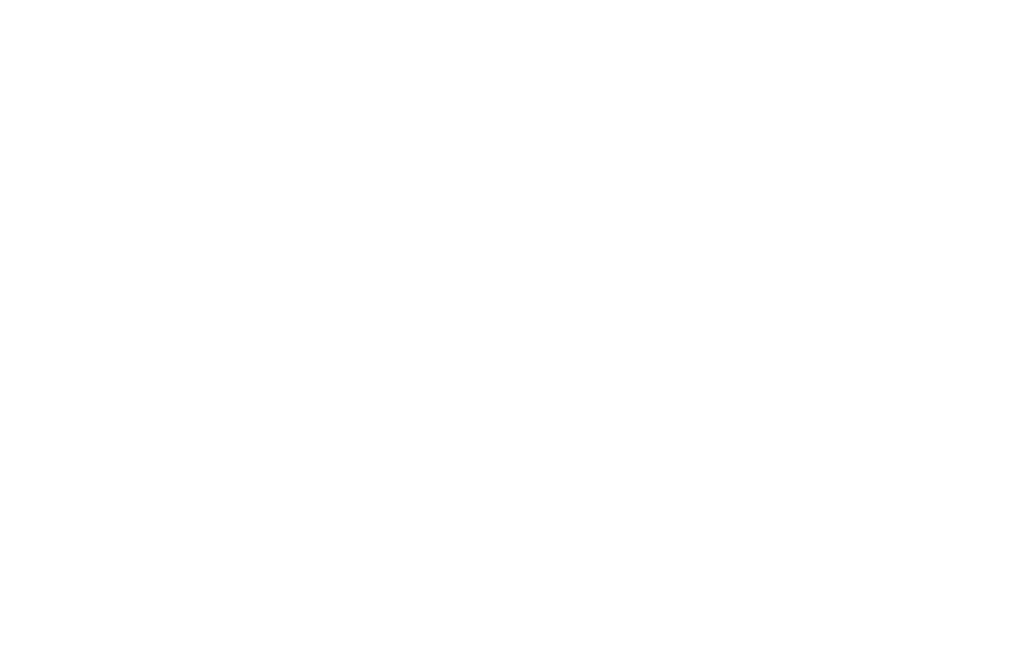
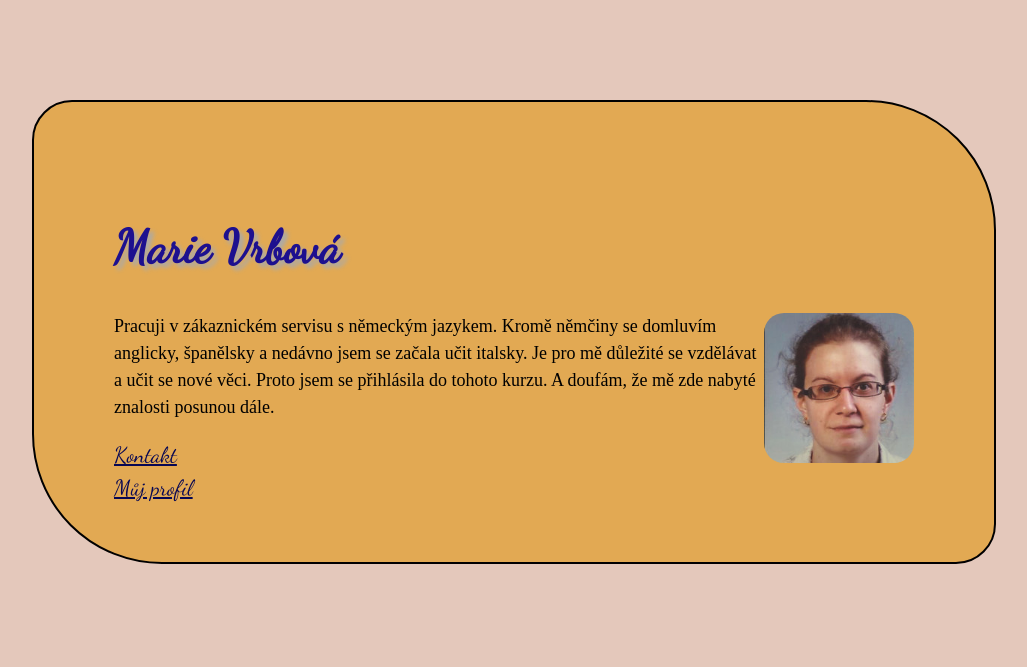
Before and after one commit to tvorimweb-2019-praha-podzim/projekt01-vizitka-mvrbova, a plain HTML site: page index.html in a window 1280 px wide. Shown: the whole page, without its empty margins (146-1173 px from the left). Drawn offline with Linux system fonts and the light colour scheme; a web font is replaced by a local one.

Commit message:
konečná verze

```diff
--- a/index.html
+++ b/index.html
@@ -1,18 +1,28 @@
-<!--
-Vytvoř osobní vizitku se:
+<!DOCTYPE html>
+<html lang="en">
+<head>
+    <meta charset="UTF-8">
+    <meta name="viewport" content="width=device-width, initial-scale=1.0">
+    <meta http-equiv="X-UA-Compatible" content="ie=edge">
+    <link rel="stylesheet" href="style.css">
+    <link href="https://fonts.googleapis.com/css?family=Dancing+Script|Sorts+Mill+Goudy&display=swap" rel="stylesheet">
+    <title>Vizitka</title>
+</head>
+<body>
+<div class="box">
 
-- jménem,
-- krátkým odstavcem o sobě,
-- odkazem na svůj profil,
-- vlastní fotkou (aby tě lektoři poznali),
-- odkazem na svůj e-mail.
+    <h1>Marie Vrbová</h1>
 
-Vizitku ostyluj pomocí CSS:
+    <img src="foto.jpg" alt="foto" width="150" height="150">
 
-- Nastav barvu pozadí, popředí
-- Uprav velikost písma, zarovnání textu
-- Přidej si vlastní písmo např. z Google Fonts
-- Další vlastnosti dle vlastního uvážení
+    <p>Pracuji v zákaznickém servisu s německým jazykem. Kromě němčiny se domluvím anglicky, španělsky a nedávno jsem se začala učit italsky. Je pro mě důležité se vzdělávat a učit se nové věci. Proto jsem se přihlásila do tohoto kurzu. A doufám, že mě zde nabyté znalosti posunou dále.</p>
 
-Tip: Webdesign In 4 Minutes https://jgthms.com/web-design-in-4-minutes/
--->
+<div>
+    <a href="mailto:vrbova.marie@centrum.cz" class="kontakt">Kontakt</a><br>
+    <a href="https://www.linkedin.com/in/marie-vrbov%C3%A1-3298aa81/" class="profil">Můj profil</a><br>
+</div>
+
+</div>
+
+</body>
+</html>
--- /dev/null
+++ b/style.css
@@ -0,0 +1,46 @@
+.box{
+    width: 800px;
+    height: 300px;
+    border: 2px solid;
+    border-color: black;
+    border-radius: 40px 130px;
+    background-color: rgb(226, 169, 83);
+    margin: 100px 170px;
+    padding: 80px;
+}
+
+body {
+    background-color:  #e4c8bb;
+}
+
+h1 {
+    font-family: 'Dancing Script', cursive;
+    font-size: 46px;
+    text-shadow: 4px 4px 4px #aaa;
+    color: rgb(29, 16, 143);
+}
+
+.kontakt, .profil {
+    color: rgb(7, 7, 83)
+}
+
+div {
+    font-family: 'Dancing Script', cursive;
+    font-size: 22px;
+    line-height: 1.5;
+}
+
+p {
+    font-family: 'Sorts Mill Goudy', serif;
+    font-size: 18px;
+    font-weight: 400;
+    line-height: 1.5;
+    text-align: left;
+}
+
+
+img {
+    border-radius: 20px;
+    border-color: black;
+    float: right;
+}
```
Also changed, not shown: foto.jpg (added).
